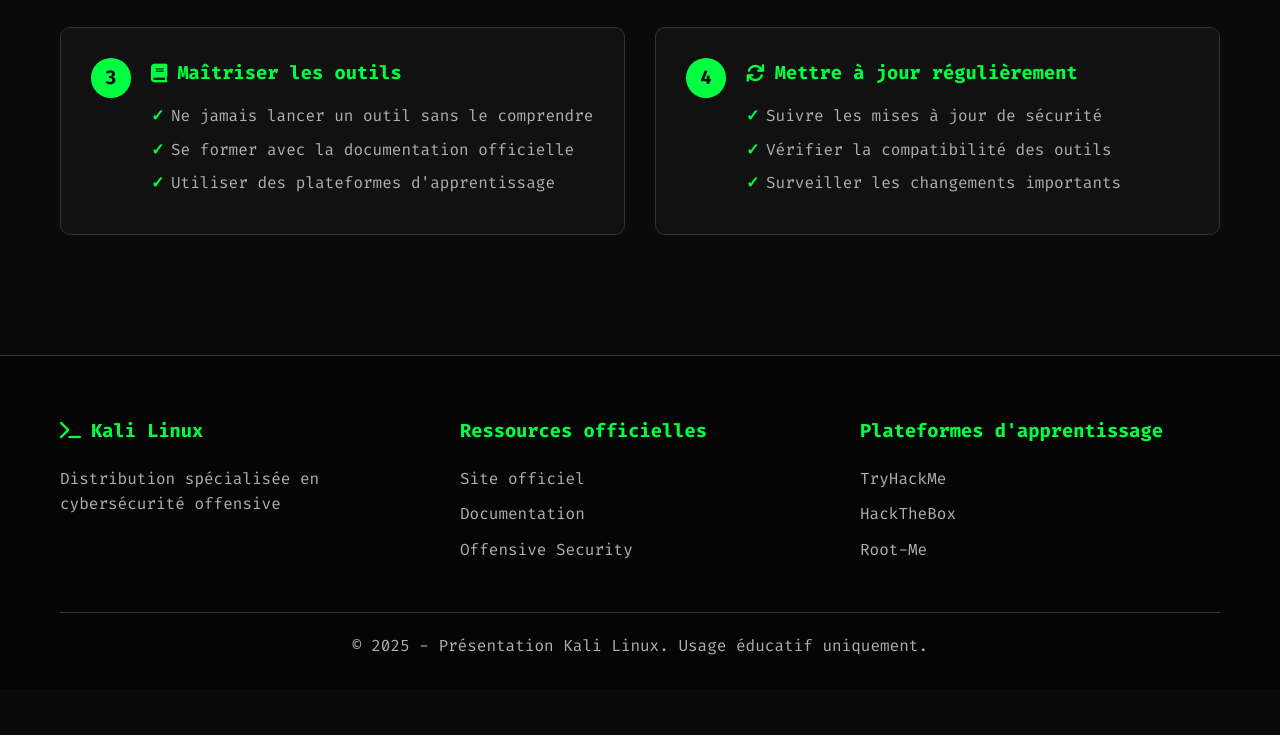
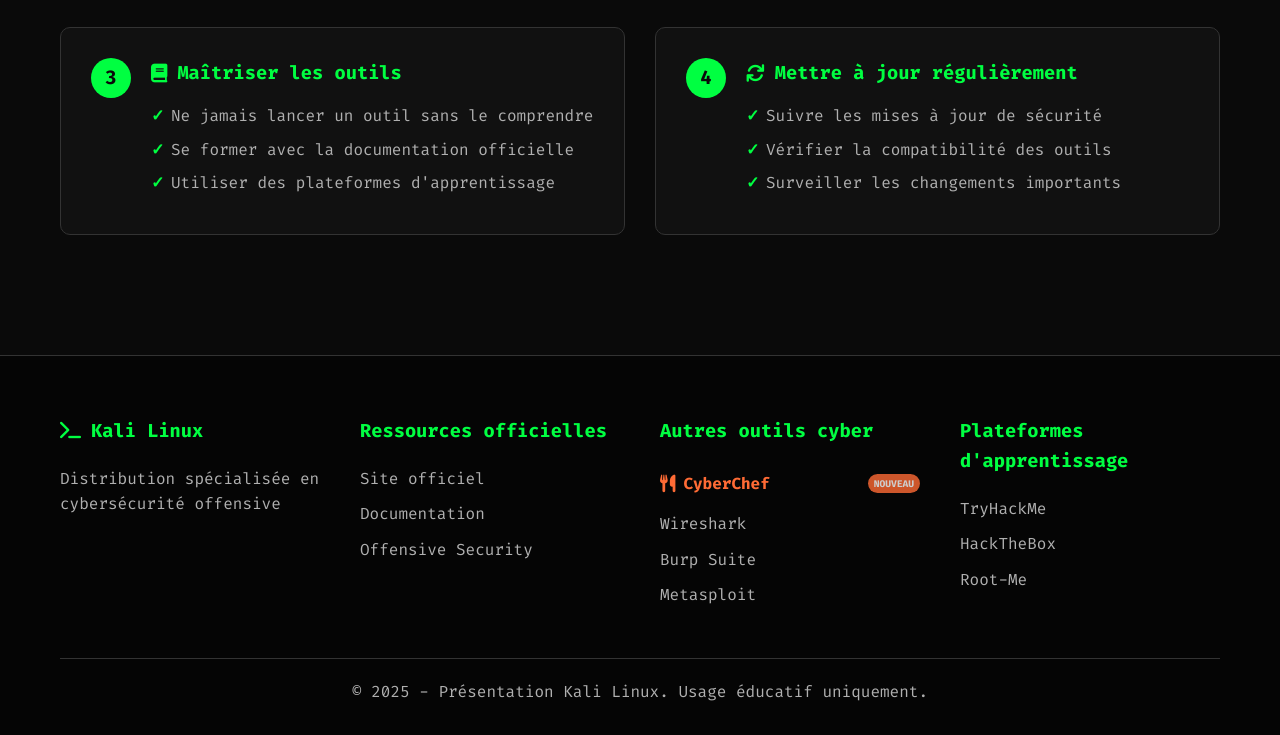
Before and after one commit to JimmyRamsamynaick/pres_kali_linux, a plain HTML site: page index.html in a window 1280 px wide. Shown: the part 6733-7468 px from the top of the page. Before the commit the page ends 7422 px from the top, so only its background shows below. Drawn offline with nearby package versions, Linux system fonts and the light colour scheme.

Commit message:
[ADD] redirection to my web site cyberchef

```diff
--- a/css/style.css
+++ b/css/style.css
@@ -788,6 +788,56 @@
     color: var(--primary-color);
 }
 
+/* Style spécial pour le lien CyberChef */
+.footer-section a[href*="cyberchef"] {
+    color: #ff6b35 !important;
+    font-weight: 600;
+    display: flex;
+    align-items: center;
+    gap: 8px;
+    transition: all 0.3s ease;
+    padding: 5px 0;
+    border-radius: 4px;
+    padding-left: 10px;
+    margin-left: -10px;
+}
+
+.footer-section a[href*="cyberchef"]:hover {
+    background: rgba(255, 107, 53, 0.1);
+    color: #ff8f5a !important;
+    transform: translateX(5px);
+    box-shadow: 0 0 10px rgba(255, 107, 53, 0.3);
+}
+
+.footer-section a[href*="cyberchef"] i {
+    color: #ff6b35;
+    font-size: 1.1rem;
+}
+
+/* Animation spéciale pour attirer l'attention */
+@keyframes cyberchef-pulse {
+    0% { box-shadow: 0 0 0 0 rgba(255, 107, 53, 0.4); }
+    70% { box-shadow: 0 0 0 5px rgba(255, 107, 53, 0); }
+    100% { box-shadow: 0 0 0 0 rgba(255, 107, 53, 0); }
+}
+
+.footer-section a[href*="cyberchef"]:hover {
+    animation: cyberchef-pulse 1.5s infinite;
+}
+
+/* Badge "NOUVEAU" optionnel */
+.footer-section a[href*="cyberchef"]::after {
+    content: "NOUVEAU";
+    background: #ff6b35;
+    color: white;
+    font-size: 0.6rem;
+    padding: 2px 6px;
+    border-radius: 10px;
+    margin-left: auto;
+    font-weight: bold;
+    opacity: 0.8;
+}
+
 .footer-bottom {
     text-align: center;
     padding-top: 20px;
@@ -911,6 +961,16 @@
         font-size: 0.8rem;
         padding: 8px 16px;
     }
+
+    /* Responsive pour lien CyberChef mobile */
+    .footer-section a[href*="cyberchef"] {
+        font-size: 0.95rem;
+    }
+
+    .footer-section a[href*="cyberchef"]::after {
+        font-size: 0.55rem;
+        padding: 1px 4px;
+    }
 }
 
 @media (max-width: 480px) {
--- a/index.html
+++ b/index.html
@@ -467,6 +467,17 @@
                 </ul>
             </div>
             <div class="footer-section">
+                <h3>Autres outils cyber</h3>
+                <ul>
+                    <li><a href="https://jimmyramsamynaick.github.io/pres_cyberchef/" target="_blank">
+                        <i class="fas fa-utensils"></i> CyberChef
+                    </a></li>
+                    <li><a href="https://www.wireshark.org" target="_blank">Wireshark</a></li>
+                    <li><a href="https://portswigger.net/burp" target="_blank">Burp Suite</a></li>
+                    <li><a href="https://www.metasploit.com" target="_blank">Metasploit</a></li>
+                </ul>
+            </div>
+            <div class="footer-section">
                 <h3>Plateformes d'apprentissage</h3>
                 <ul>
                     <li><a href="https://tryhackme.com" target="_blank">TryHackMe</a></li>
```
